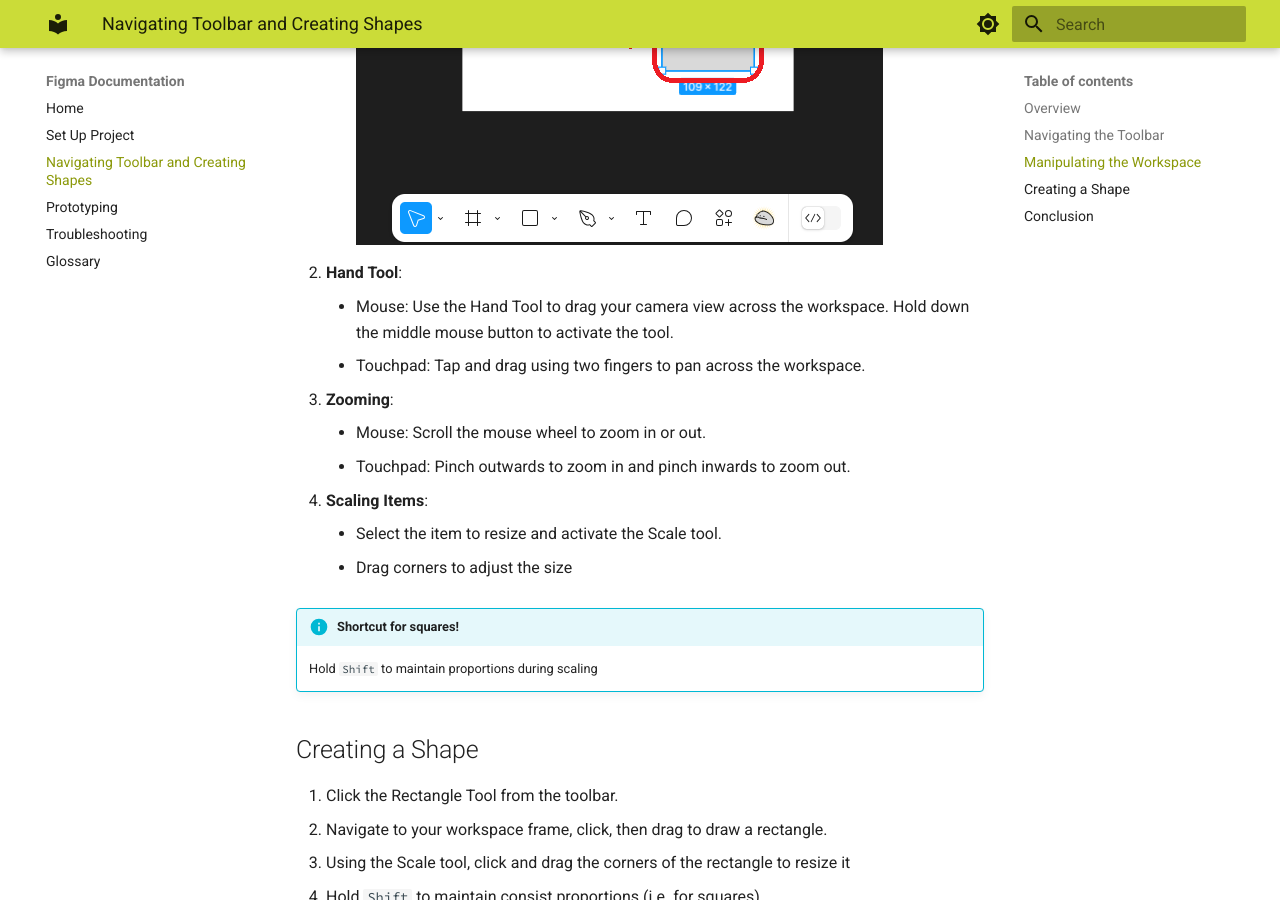
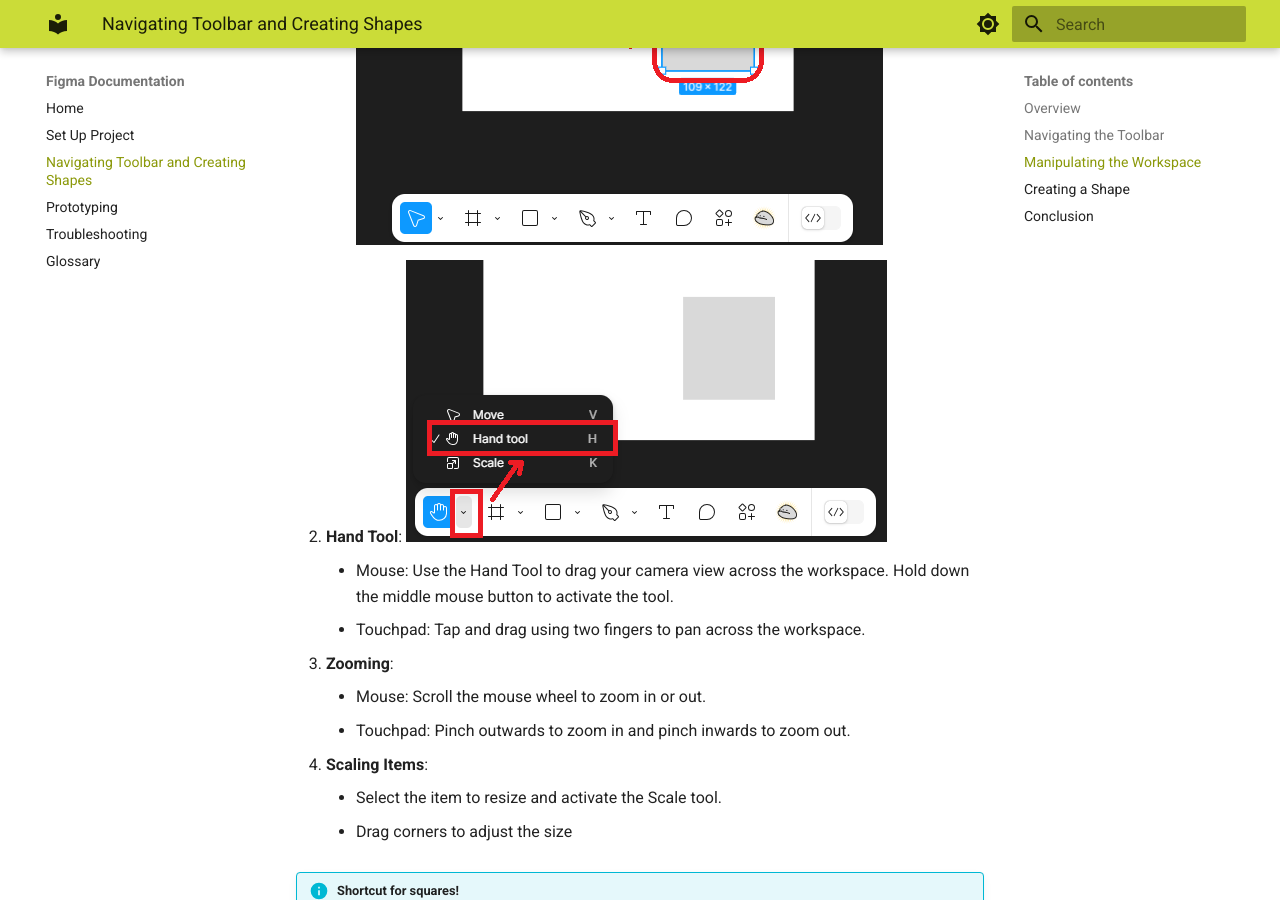
Before and after one commit to ThincutBacon/COMP-2216-Documentation, an MkDocs documentation site: the page built from docs/section2.md, in a window 1280 px wide and 900 px high, scrolled down 2484 px. Built offline with MkDocs 1.6.1 and Material for MkDocs 9.7.7, drawn with Linux system fonts in a browser that asks for light colours.

Commit message:
Add hand tool image

```diff
--- a/docs/section2.md
+++ b/docs/section2.md
@@ -30,6 +30,7 @@
     ![Drag item to move](./images/dragmove.png)
 
 2. **Hand Tool**:
+![Hand tool](./images/handtool.png)
     - Mouse: Use the Hand Tool to drag your camera view across the workspace. Hold down the middle mouse button to activate the tool.
     - Touchpad: Tap and drag using two fingers to pan across the workspace.
 
```
Also changed, not shown: docs/images/handtool.png (added).
